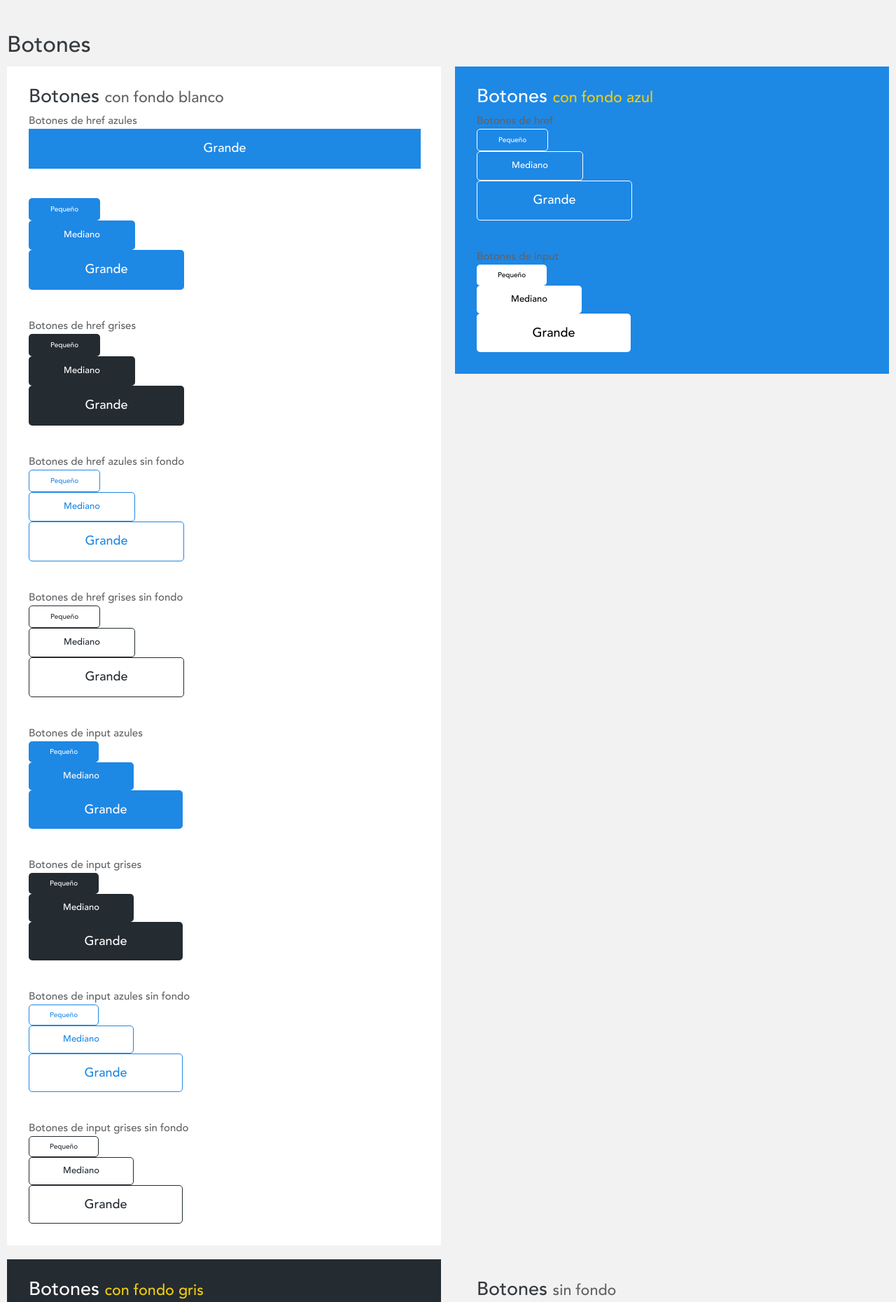
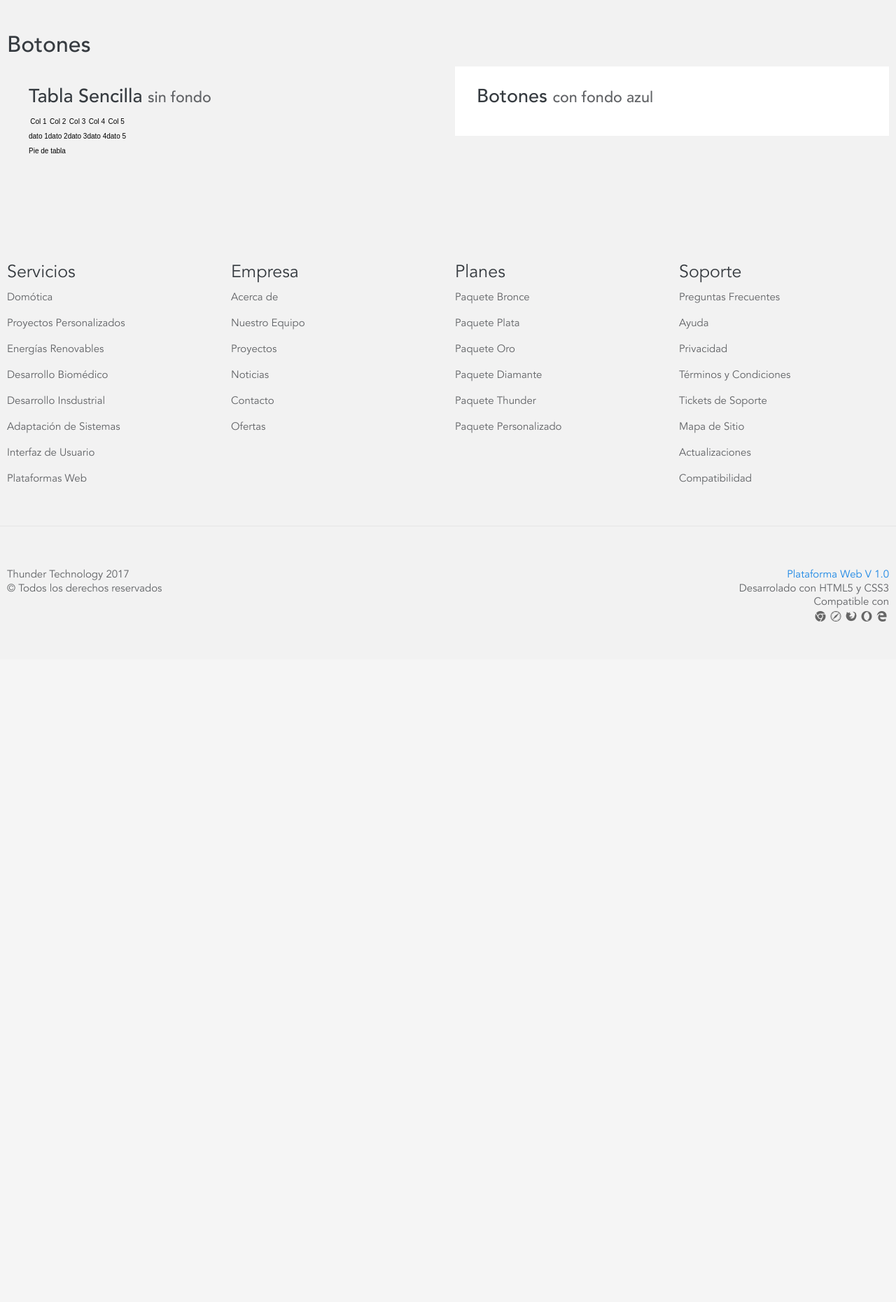
Before and after one commit to JosxLuis/thunder, a PHP site: page /tablas.html in a window 1280 px wide. Shown: the part 80-1940 px from the top of the page at 70% size. After the commit the page ends 968 px from the top, so only its background shows below. Run offline with PHP 8.4, Linux system fonts and the light colour scheme.

```diff
--- a/css/layout.css
+++ b/css/layout.css
@@ -233,7 +233,8 @@
     .wrapper .equipo p{text-align: center; color: #616366; font-family: 'avenirBook'; font-size: 1.6em; line-height: 1.4em;}
     .wrapper .equipo .integrante{width: 100%; min-height: 300px;}
     .wrapper .equipo .integrante .foto{width: 182px; height: 182px; background: #fff; border-radius: 96px; margin: 0 auto 15px auto;}
-    .wrapper .equipo .integrante .foto a{display: block; width: 100%; height: 100%; border-radius: 50%; background-color: #fff !important;  background-size: cover !important; background-position: center}
+    .wrapper .equipo .integrante .foto a{display: block; width: 100%; height: 100%; border-radius: 50%; background-color: #fff !important;  background-size: cover !important; background-position: center; filter:grayscale(1);}
+    .wrapper .equipo .integrante .foto a:hover{filter: grayscale(0);}
     .wrapper .equipo .integrante h5{font-size: 2em; text-align: center; font-family: 'avenirBook'; color: #363b40;}
     .wrapper .equipo .integrante span{display: block; width: 100%; font-family: 'avenirBook'; text-align: center; font-size: 1.6em; color: #616366;}
 
--- a/tablas.html
+++ b/tablas.html
@@ -41,172 +41,48 @@
 			<h2>Botones</h2>
 		</div>
 		<div class="eight columns">
-			<div class="box sec-white">
+			<div class="box">
 				<div class="pd-all-5">
-					<h3>Botones <small>con fondo blanco</small></h3>
-					<p>Botones de href azules</p>
-					<a href="#" class="btn btn-big btn-blue btn-block btn-nrad">Grande</a><br><br>
-					<a href="#" class="btn btn-small btn-blue">Pequeño</a>
-					<a href="#" class="btn btn-medium btn-blue">Mediano</a>
-					<a href="#" class="btn btn-big btn-blue">Grande</a>
-					<br><br>
-					<p>Botones de href grises</p>
-					<a href="#" class="btn btn-small btn-gray">Pequeño</a>
-					<a href="#" class="btn btn-medium btn-gray">Mediano</a>
-					<a href="#" class="btn btn-big btn-gray">Grande</a>
-					<br><br>
-					<p>Botones de href azules sin fondo</p>
-					<a href="#" class="btn btn-small btn-blue-out">Pequeño</a>
-					<a href="#" class="btn btn-medium btn-blue-out">Mediano</a>
-					<a href="#" class="btn btn-big btn-blue-out">Grande</a>
-					<br><br>
-					<p>Botones de href grises sin fondo</p>
-					<a href="#" class="btn btn-small btn-gray-out">Pequeño</a>
-					<a href="#" class="btn btn-medium btn-gray-out">Mediano</a>
-					<a href="#" class="btn btn-big btn-gray-out">Grande</a>
-					<br><br>
-
-					<p>Botones de input azules</p>
-					<button class="btn btn-small btn-blue">Pequeño</button>
-					<button class="btn btn-medium btn-blue">Mediano</button>
-					<button class="btn btn-big btn-blue">Grande</button>
-					<br><br>
-					<p>Botones de input grises</p>
-					<button class="btn btn-small btn-gray">Pequeño</button>
-					<button class="btn btn-medium btn-gray">Mediano</button>
-					<button class="btn btn-big btn-gray">Grande</button>
-					<br><br>
-
-					<p>Botones de input azules sin fondo</p>
-					<button class="btn btn-small btn-blue-out">Pequeño</button>
-					<button class="btn btn-medium btn-blue-out">Mediano</button>
-					<button class="btn btn-big btn-blue-out">Grande</button>
-					<br><br>
-					<p>Botones de input grises sin fondo</p>
-					<button class="btn btn-small btn-gray-out">Pequeño</button>
-					<button class="btn btn-medium btn-gray-out">Mediano</button>
-					<button class="btn btn-big btn-gray-out">Grande</button>
+					<h3>Tabla Sencilla <small>sin fondo</small></h3>
+					<table>
+						<thead>
+							<tr>
+								<th>Col 1</th>
+								<th>Col 2</th>
+								<th>Col 3</th>
+								<th>Col 4</th>
+								<th>Col 5</th>
+							</tr>
+						</thead>
+						<tbody>
+							<tr>
+								<td>dato 1</td>
+								<td>dato 2</td>
+								<td>dato 3</td>
+								<td>dato 4</td>
+								<td>dato 5</td>
+							</tr>
+						</tbody>
+						<tfoot>
+							<tr>
+								<td colspan="5">Pie de tabla</td>
+							</tr>
+						</tfoot>
+					</table>
 
 				</div>
 			</div>
 		</div>
 		<div class="eight columns">
-			<div class="box sec-blue">
+			<div class="box sec-white">
 				<div class="pd-all-5">
-					<h3 class="col-white">Botones <small class="col-yellow">con fondo azul</small></h3>
-					<p>Botones de href</p>
-					<a href="#" class="btn abtn btn-default btn-small btn-white-out">Pequeño</a>
-					<a href="#" class="btn abtn btn-default btn-medium btn-white-out">Mediano</a>
-					<a href="#" class="btn abtn btn-default btn-big btn-white-out">Grande</a>
+					<h3>Botones <small>con fondo azul</small></h3>
 
-					<br><br>
-
-					<p>Botones de input</p>
-					<button class="btn btn-default btn-small btn-white">Pequeño</button>
-					<button class="btn btn-default btn-medium btn-white">Mediano</button>
-					<button class="btn btn-default btn-big btn-white">Grande</button>
 				</div>
 			</div>
 		</div>
 
 		<div class="row"></div>
-
-		<div class="eight columns">
-			<div class="box sec-gray">
-				<div class="pd-all-5">
-					<h3 class="col-white">Botones <small class="col-yellow">con fondo gris</small></h3>
-					<p>Botones de href azules</p>
-					<a href="#" class="btn btn-small btn-blue">Pequeño</a>
-					<a href="#" class="btn btn-medium btn-blue">Mediano</a>
-					<a href="#" class="btn btn-big btn-blue">Grande</a>
-					<br><br>
-					<p>Botones de href grises</p>
-					<a href="#" class="btn btn-small btn-white">Pequeño</a>
-					<a href="#" class="btn btn-medium btn-white">Mediano</a>
-					<a href="#" class="btn btn-big btn-white">Grande</a>
-					<br><br>
-					<p>Botones de href azules sin fondo</p>
-					<a href="#" class="btn btn-small btn-blue-out">Pequeño</a>
-					<a href="#" class="btn btn-medium btn-blue-out">Mediano</a>
-					<a href="#" class="btn btn-big btn-blue-out">Grande</a>
-					<br><br>
-					<p>Botones de href grises sin fondo</p>
-					<a href="#" class="btn btn-small btn-white-out">Pequeño</a>
-					<a href="#" class="btn btn-medium btn-white-out">Mediano</a>
-					<a href="#" class="btn btn-big btn-white-out">Grande</a>
-					<br><br>
-
-					<p>Botones de input azules</p>
-					<button class="btn btn-small btn-blue">Pequeño</button>
-					<button class="btn btn-medium btn-blue">Mediano</button>
-					<button class="btn btn-big btn-blue">Grande</button>
-					<br><br>
-					<p>Botones de input grises</p>
-					<button class="btn btn-small btn-white">Pequeño</button>
-					<button class="btn btn-medium btn-white">Mediano</button>
-					<button class="btn btn-big btn-white">Grande</button>
-					<br><br>
-
-					<p>Botones de input azules sin fondo</p>
-					<button class="btn btn-small btn-blue-out">Pequeño</button>
-					<button class="btn btn-medium btn-blue-out">Mediano</button>
-					<button class="btn btn-big btn-blue-out">Grande</button>
-					<br><br>
-					<p>Botones de input grises sin fondo</p>
-					<button class="btn btn-small btn-white-out">Pequeño</button>
-					<button class="btn btn-medium btn-white-out">Mediano</button>
-					<button class="btn btn-big btn-white-out">Grande</button>
-				</div>
-			</div>
-		</div>
-		<div class="eight columns">
-			<div class="box">
-				<div class="pd-all-5">
-					<h3>Botones <small>sin fondo</small></h3>
-					<p>Botones de href azules</p>
-					<a href="#" class="btn btn-small btn-blue">Pequeño</a>
-					<a href="#" class="btn btn-medium btn-blue">Mediano</a>
-					<a href="#" class="btn btn-big btn-blue">Grande</a>
-					<br><br>
-					<p>Botones de href grises</p>
-					<a href="#" class="btn btn-small btn-gray">Pequeño</a>
-					<a href="#" class="btn btn-medium btn-gray">Mediano</a>
-					<a href="#" class="btn btn-big btn-gray">Grande</a>
-					<br><br>
-					<p>Botones de href azules sin fondo</p>
-					<a href="#" class="btn btn-small btn-blue-out">Pequeño</a>
-					<a href="#" class="btn btn-medium btn-blue-out">Mediano</a>
-					<a href="#" class="btn btn-big btn-blue-out">Grande</a>
-					<br><br>
-					<p>Botones de href grises sin fondo</p>
-					<a href="#" class="btn btn-small btn-gray-out">Pequeño</a>
-					<a href="#" class="btn btn-medium btn-gray-out">Mediano</a>
-					<a href="#" class="btn btn-big btn-gray-out">Grande</a>
-					<br><br>
-
-					<p>Botones de input azules</p>
-					<button class="btn btn-small btn-blue">Pequeño</button>
-					<button class="btn btn-medium btn-blue">Mediano</button>
-					<button class="btn btn-big btn-blue">Grande</button>
-					<br><br>
-					<p>Botones de input grises</p>
-					<button class="btn btn-small btn-gray">Pequeño</button>
-					<button class="btn btn-medium btn-gray">Mediano</button>
-					<button class="btn btn-big btn-gray">Grande</button>
-					<br><br>
-
-					<p>Botones de input azules sin fondo</p>
-					<button class="btn btn-small btn-blue-out">Pequeño</button>
-					<button class="btn btn-medium btn-blue-out">Mediano</button>
-					<button class="btn btn-big btn-blue-out">Grande</button>
-					<br><br>
-					<p>Botones de input grises sin fondo</p>
-					<button class="btn btn-small btn-gray-out">Pequeño</button>
-					<button class="btn btn-medium btn-gray-out">Mediano</button>
-					<button class="btn btn-big btn-gray-out">Grande</button>
-				</div>
-			</div>
-		</div>
 
 	</div>
 </div>
```
Also changed, not shown: about.html (+36 -36 lines), img/equipo2.jpg (added), img/equipo3.jpg (added), img/equipo4.jpg (added), img/equipo5.jpg (added), img/equipo6.jpg (added), img/equipo7.jpg (added), img/equipo9.jpg (added), 1 other file.
